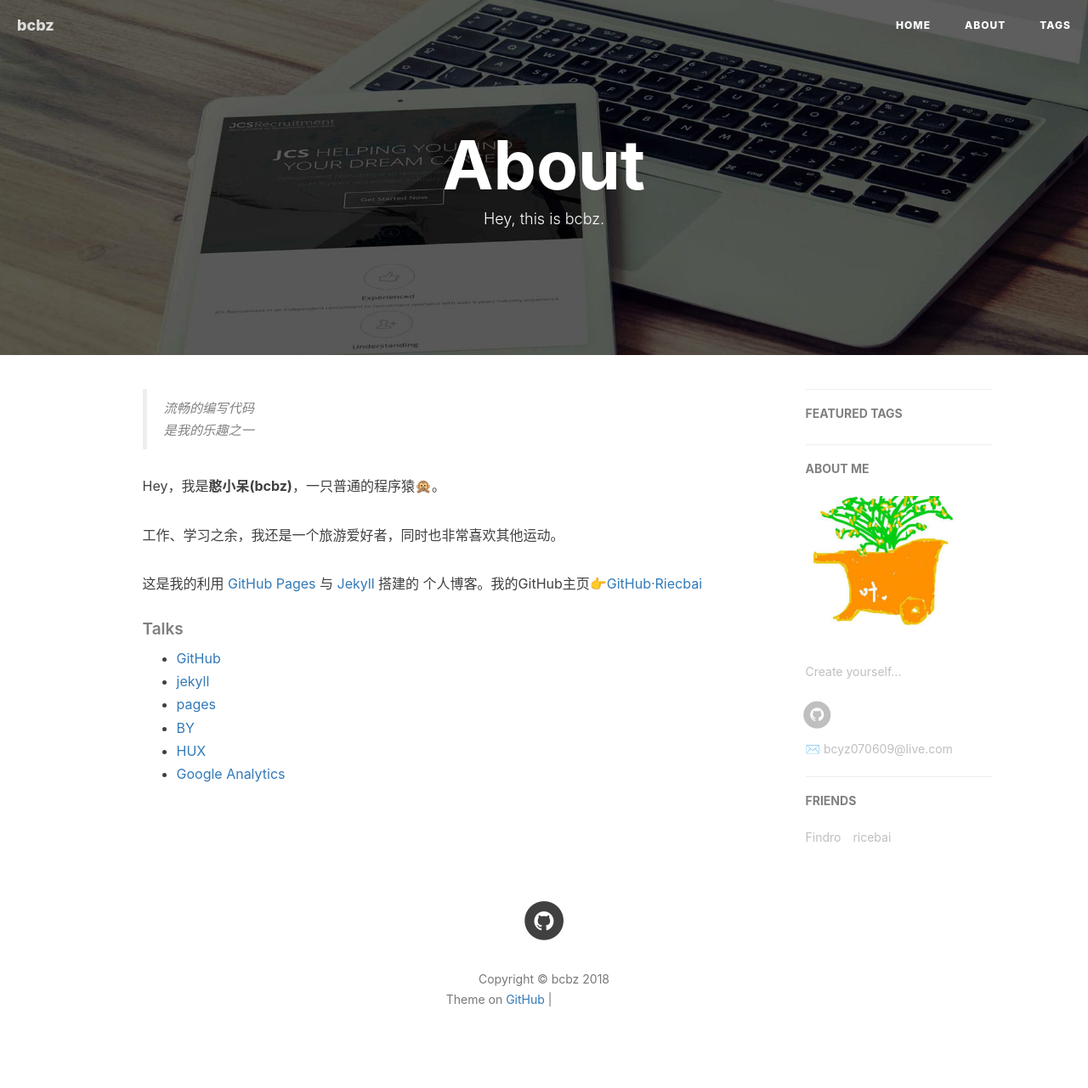
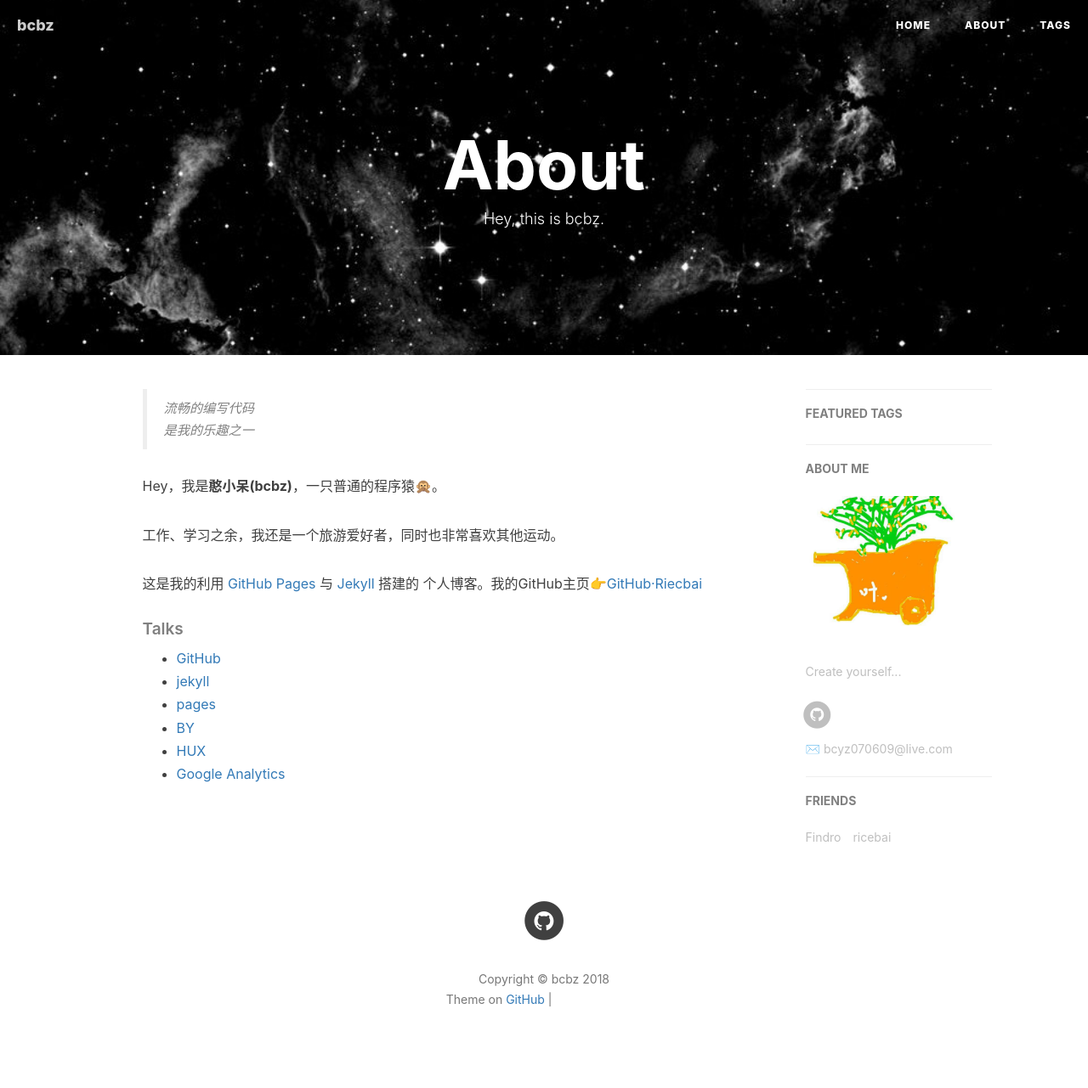
Before and after one commit to bcbz/bcbz.github.io, a Jekyll site: the page built from about.html, in a window 1280 px wide. Shown: the whole page at 85% size. Built offline with Jekyll 4.4.1, drawn with Linux system fonts in a browser that asks for light colours; nearby versions of some CDN libraries; comment, search, counter and statistics services are not loaded; grey boxes are pictures that could not be loaded.

Commit message:
commit img

```diff
--- a/about.html
+++ b/about.html
@@ -2,7 +2,7 @@
 layout: page
 title: "About"
 description: "Hey, this is bcbz."
-header-img: "img/post-bg-rwd.jpg"
+header-img: "img/about-bg-one.jpg"
 ---
 
 <!-- Language Selector -->
```
Also changed, not shown: img/about-bg-one.jpg (added), img/home-bg-o.jpg (deleted), img/home-bg.jpg (deleted), img/post-bg-2015.jpg (deleted), img/post-bg-desk.jpg (deleted), img/post-bg-iWatch.jpg (deleted), img/post-bg-ios9-web.jpg (deleted), img/post-bg-ioses.jpg (deleted), img/post-bg-js-version.jpg (deleted), img/post-bg-rwd.jpg (deleted), img/tag-bg-o.jpg (deleted), img/tag-bg.jpg (deleted).
